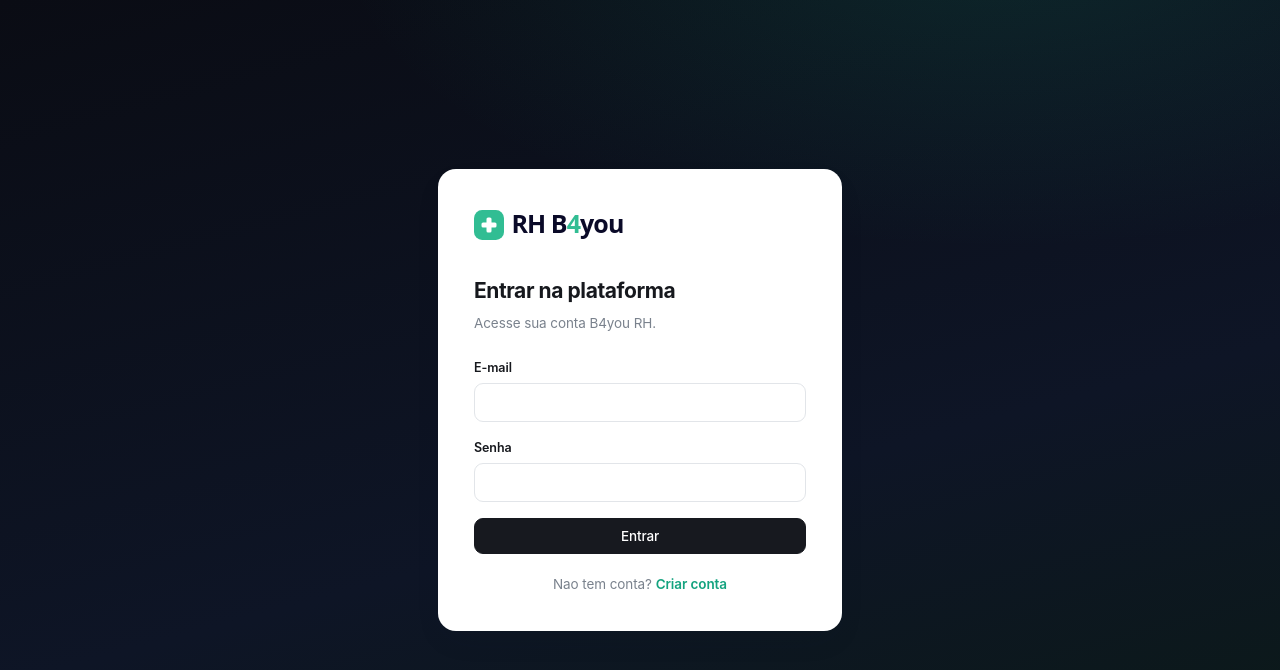
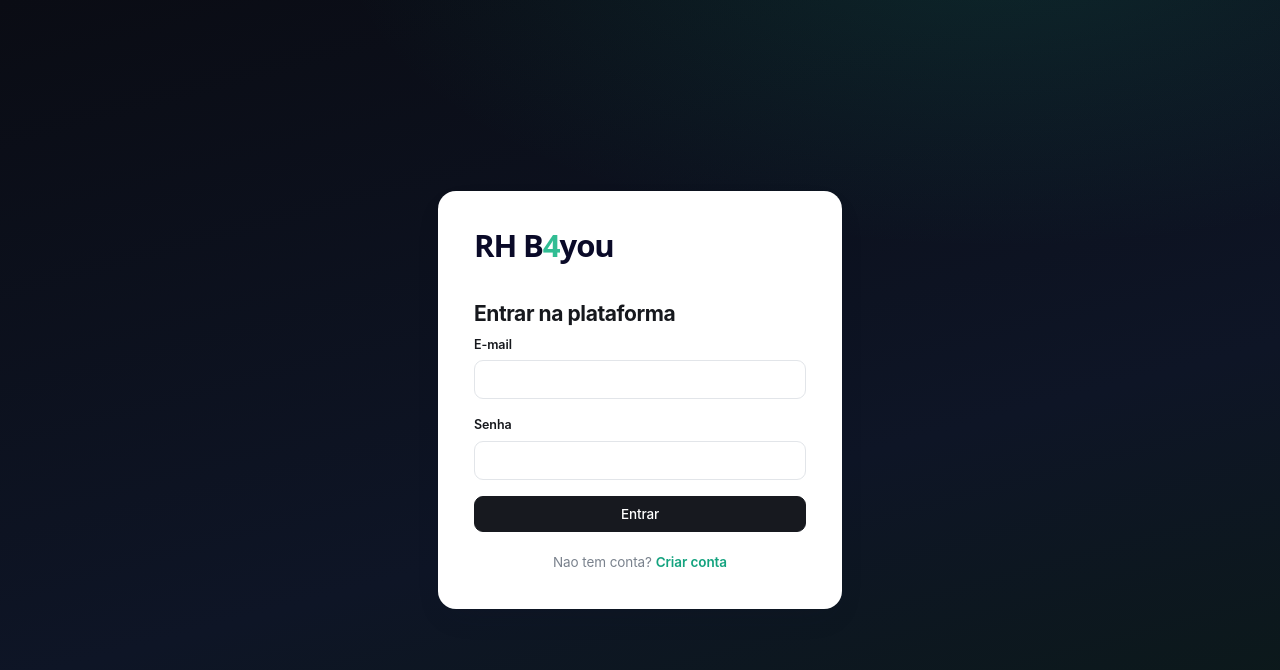
Before and after one commit to matheusmota96/Jogo-Teste, a Next.js app in the folder rh-platform/: page /login in a window 1280 px wide. Shown: the top 670 px of the page. Built offline with nearby package versions, Linux system fonts and the light colour scheme.

Commit message:
Simplify logo (remove "+" mark) and clean login screen
- Logo: removed the "+" symbol; now a clean "RH B4you" wordmark.
- Login: removed the "Acesse sua conta" subtitle.

Co-Authored-By: Claude Opus 4.8 <noreply@anthropic.com>
Claude-Session: https://claude.ai/code/session_01XEAzssU1zotGKppDrj69PH

```diff
--- a/rh-platform/src/app/(auth)/login/page.tsx
+++ b/rh-platform/src/app/(auth)/login/page.tsx
@@ -10,7 +10,6 @@ export default function LoginPage() {
         <Logo height={40} tone="dark" />
       </div>
       <h1 className="auth-title">Entrar na plataforma</h1>
-      <p className="auth-subtitle">Acesse sua conta B4you RH.</p>
       <LoginForm />
     </div>
   );
--- a/rh-platform/src/components/Logo.tsx
+++ b/rh-platform/src/components/Logo.tsx
@@ -1,8 +1,10 @@
 /**
- * Logo B4you (recriada em SVG, autocontida).
+ * Logo RH B4you (wordmark em SVG, autocontida).
  * `tone="light"` para fundos escuros (texto branco); `tone="dark"` (padrao)
- * para fundos claros (texto azul-marinho). O simbolo "+" mantem o verde-agua
- * da marca em ambos.
+ * para fundos claros (texto azul-marinho). O "4" usa o verde-agua da marca.
+ *
+ * Observacao: este e um wordmark aproximado. Para a marca oficial exata,
+ * substitua o conteudo deste componente pelo arquivo de logo da B4you.
  */
 export function Logo({
   height = 32,
@@ -16,23 +18,18 @@ export function Logo({
   return (
     <svg
       height={height}
-      viewBox="0 0 262 64"
+      viewBox="0 0 210 54"
       fill="none"
       xmlns="http://www.w3.org/2000/svg"
       role="img"
       aria-label="RH B4you"
     >
-      {/* Simbolo: quadrado arredondado com "+" */}
-      <rect x="0" y="8" width="48" height="48" rx="13" fill={teal} />
-      <rect x="20" y="20" width="8" height="24" rx="2.5" fill="#ffffff" />
-      <rect x="12" y="28" width="24" height="8" rx="2.5" fill="#ffffff" />
-      {/* Wordmark */}
       <text
-        x="60"
-        y="45"
+        x="0"
+        y="41"
         fontFamily="system-ui, -apple-system, 'Segoe UI', Roboto, sans-serif"
         fontWeight="800"
-        fontSize="40"
+        fontSize="42"
         letterSpacing="-1.5"
       >
         <tspan fill={ink}>RH B</tspan>
```
